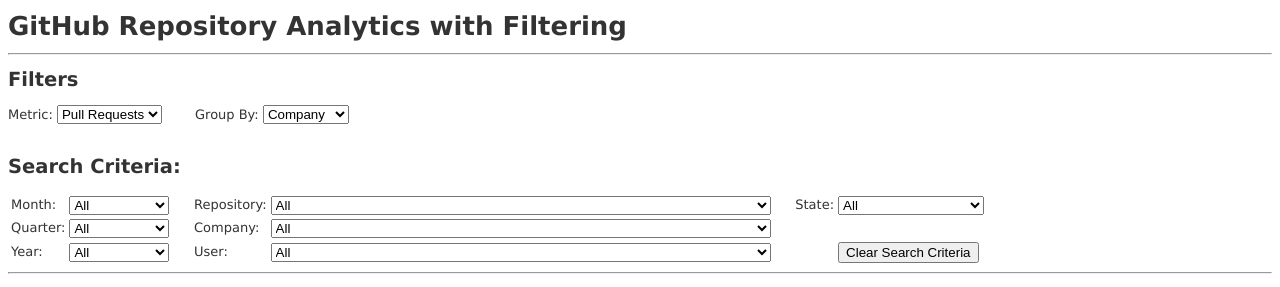
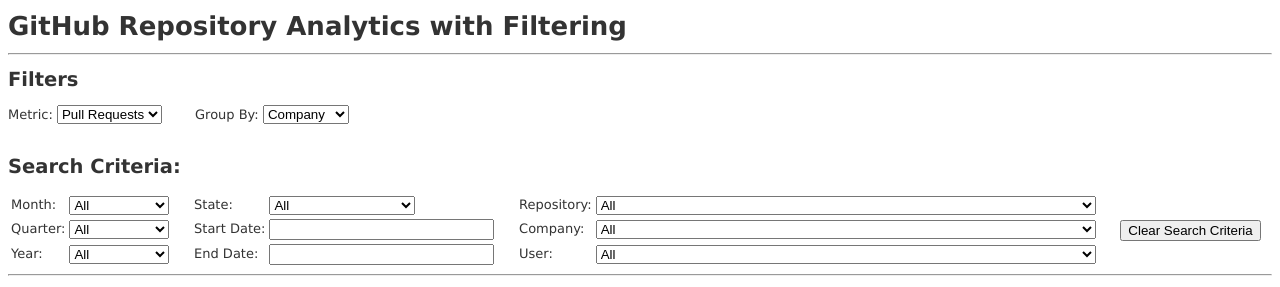
Before and after one commit to jasonlanderson/graf, a Rails app: page / in a window 1280 px wide. Shown: the top 287 px of the page. Run offline with Rails 7, Linux system fonts and the light colour scheme; data comes from the database, SQL or seed files in the repository; data that the repository does not hold is empty; style sheets or scripts are compiled from the project's sources; some libraries are stand-ins or nearby versions.

Commit message:
Added in data pockers

```diff
--- a/app/views/dashboard/index.html.erb
+++ b/app/views/dashboard/index.html.erb
@@ -28,13 +28,14 @@
     } );
   }
 
-
   function filterUpdate() {
     metric = $("#metric_filter").val()
     groupBy = $("#group_by_filter").val()
     month = $("#month_filter").val()
     quarter = $("#quarter_filter").val()
     year = $("#year_filter").val()
+    startDate = $("#start_date_filter").val()
+    endDate = $("#end_date_filter").val()
     repo = $("#repo_filter").val()
     state = $("#state_filter").val()
     company = $("#company_filter").val()
@@ -104,8 +105,8 @@
     for ( id in whereDropDownIds ) {
       $("#" + whereDropDownIds[id]).val("");
     }
+
     filterUpdate();
-
   }
 
   function updatePRsLineGraphCallback(result){
@@ -175,11 +176,31 @@
       filterUpdate()
     });
 
+    $("#start_date_filter").change(function () {
+      filterUpdate()
+    });
+
+    $("#end_date_filter").change(function () {
+      filterUpdate()
+    });
+
     $("#clear_search_criteria_button").click(function () {
       clearSearchCriteria();
-
     });
 
+    $(function() {
+      $( "#start_date_filter" ).datepicker();
+      $( "#anim" ).change(function() {
+        $( "#start_date_filter" ).datepicker( "option", "showAnim", $( this ).val() );
+      });
+    });
+
+    $(function() {
+      $( "#end_date_filter" ).datepicker();
+      $( "#anim" ).change(function() {
+        $( "#end_date_filter" ).datepicker( "option", "showAnim", $( this ).val() );
+      });
+    });
 
   });
 
@@ -212,6 +233,7 @@
 <br><br>
 
 <h2>Search Criteria:</h2>
+
 <table>
   <tr>
     <td>
@@ -235,6 +257,17 @@
       </select>
     </td>
     <td>
+      &nbsp;&nbsp;&nbsp;&nbsp;&nbsp;State:
+    </td>
+    <td>
+      <select id="state_filter">
+        <option value="" selected>All</option>
+        <option value="open">Open</option>
+        <option value="merged">Merged</option>
+        <option value="closed">Closed (Not Merged)</option>
+      </select>
+    </td>
+    <td>
       &nbsp;&nbsp;&nbsp;&nbsp;&nbsp;Repository:
     </td>
     <td>
@@ -246,16 +279,8 @@
       <% @drop_down_width = "500px" %>
       <%= render 'drop_down' %>
     </td>
-    <td>
-      &nbsp;&nbsp;&nbsp;&nbsp;&nbsp;State:
-    </td>
-    <td>
-      <select id="state_filter">
-        <option value="" selected>All</option>
-        <option value="open">Open</option>
-        <option value="merged">Merged</option>
-        <option value="closed">Closed (Not Merged)</option>
-      </select>
+    <td rowspan="3">
+      &nbsp;&nbsp;&nbsp;&nbsp;&nbsp;<button id="clear_search_criteria_button">Clear Search Criteria</button>
     </td>
   </tr>
   <tr>
@@ -272,6 +297,12 @@
       </select>
     </td>
     <td>
+      &nbsp;&nbsp;&nbsp;&nbsp;&nbsp;Start Date:
+    </td>
+    <td>
+      <input type="text" id="start_date_filter" size="25">
+    </td>
+    <td>
       &nbsp;&nbsp;&nbsp;&nbsp;&nbsp;Company:
     </td>
     <td>
@@ -283,8 +314,6 @@
       <% @drop_down_width = "500px" %>
       <%= render 'drop_down' %>
     </td>
-    <td>&nbsp;</td>
-    <td>&nbsp;</td>
   </tr>
   <tr>
     <td>
@@ -300,6 +329,12 @@
       </select>
     </td>
     <td>
+      &nbsp;&nbsp;&nbsp;&nbsp;&nbsp;End Date:
+    </td>
+    <td>
+      <input type="text" id="end_date_filter" size="25">
+    </td>
+    <td>
       &nbsp;&nbsp;&nbsp;&nbsp;&nbsp;User:
     </td>
     <td>
@@ -310,12 +345,9 @@
       <% @drop_down_selected = nil %>
       <%= render 'drop_down' %>
     </td>
-    <td>&nbsp;</td>
-    <td>
-      <button id="clear_search_criteria_button">Clear Search Criteria</button>
-    </td>
   </tr>
 </table>
+
 
 <hr>
 <%# Pull Requests Section %>
--- a/doc/requirements.txt
+++ b/doc/requirements.txt
@@ -55,6 +55,10 @@
   - PR Avg Days Open (Total and IBM's)
   - List percentage of closed PRs versus merged PRs (Omit those that are open)
 
+Table with average time
+PR Days Open average by month and quarter (measure time between (re)open and close)
+
+
 ###
 # Forward Looking Requirments
 ###
```
